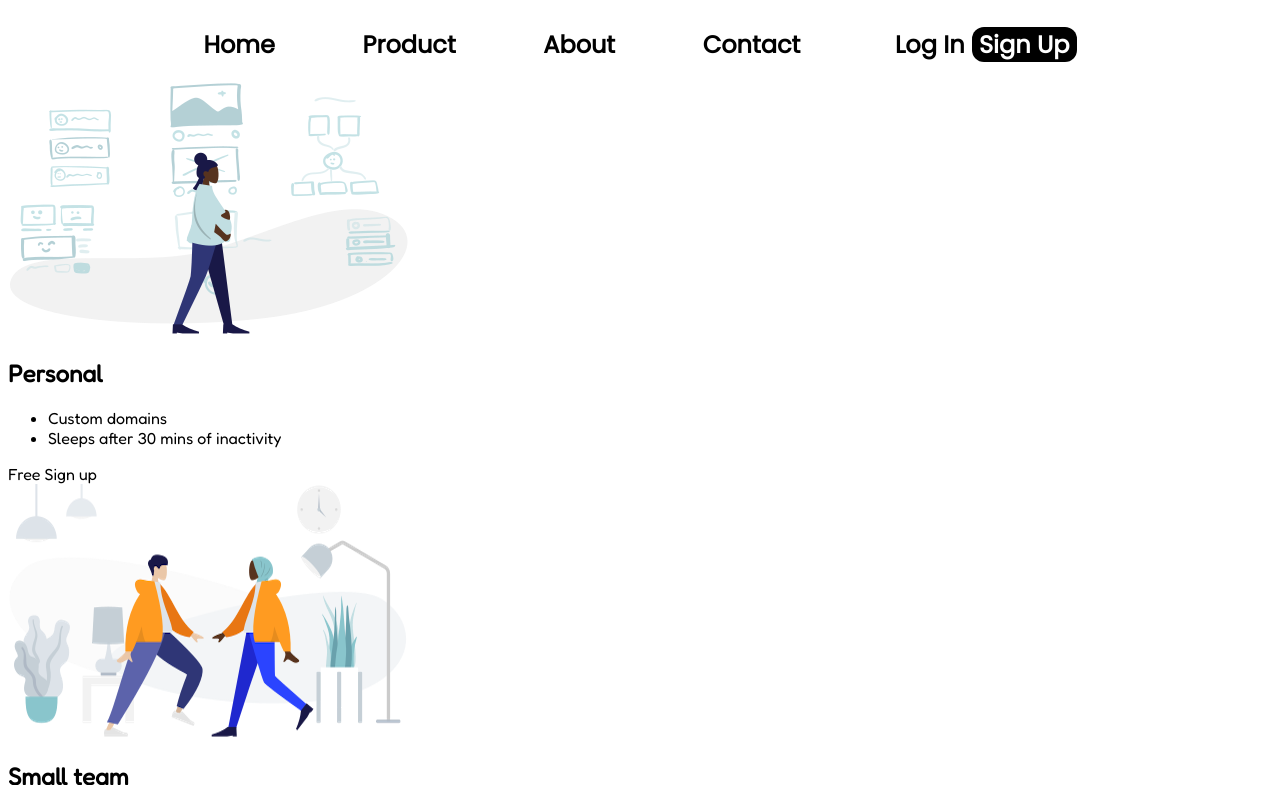
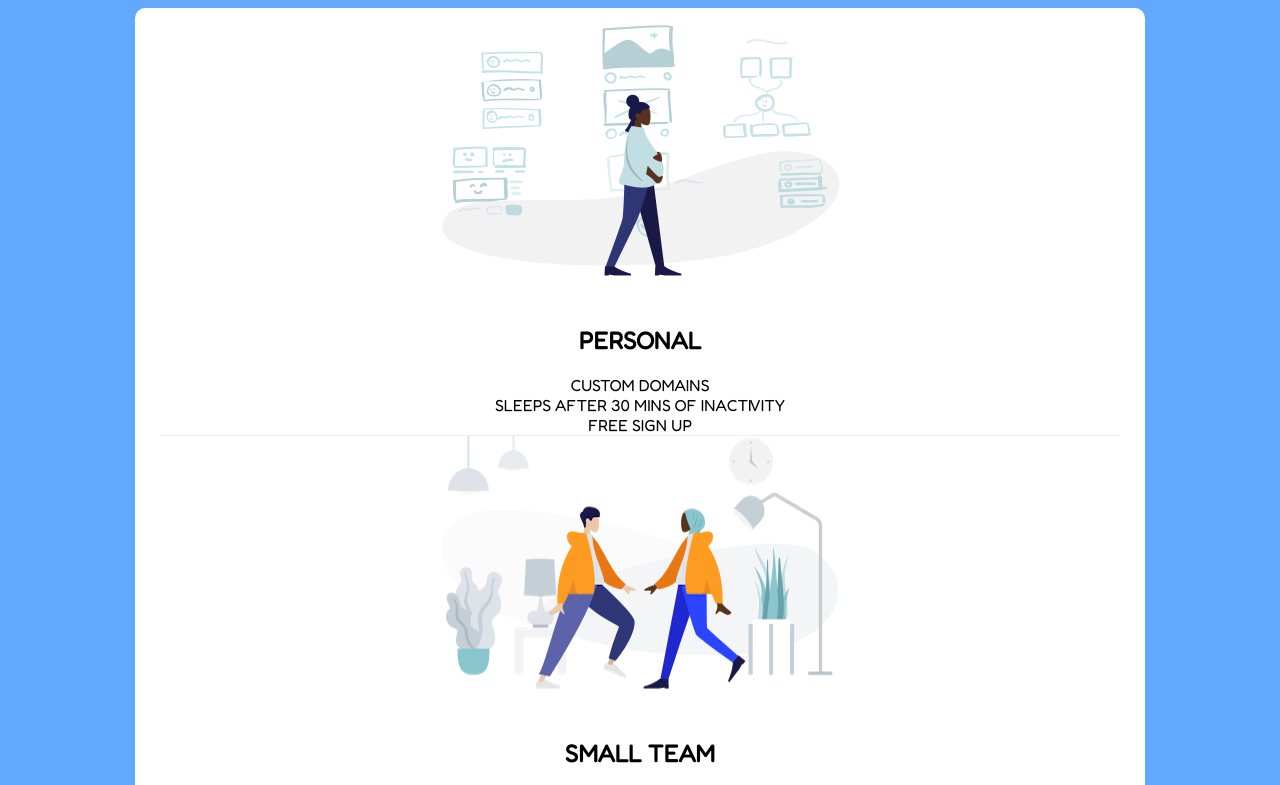
Before and after one commit to Cryxto/webdev, a plain HTML site: page pricingPanel/index.html in a window 1280 px wide. Shown: the top 785 px of the page. Drawn offline with Linux system fonts and the light colour scheme.

Commit message:
pricing panel belum jadi

```diff
--- a/pricingPanel/app.css
+++ b/pricingPanel/app.css
@@ -1,76 +1,50 @@
+html{
+    box-sizing: border-box;
+}
 body{
     font-family: 'Fredoka', sans-serif;
-}
-a{
-    color: black;
-    text-decoration: none;
-}
-h1{
-    text-align: center;
-    font-size: 6em;
-}
-nav{
-    font-size: 1.5em;
+    background-color: #60a9ff;
     display: flex;
     justify-content: center;
-    padding: 0.8em;
-    font-weight: bold;
-    font-family: 'Poppins', sans-serif;
-    /* border: 5px solid black; */
+    align-items: center;
+    /* flex-direction: column; */
+    min-height: 100vh;
 }
-a:hover{
-    color: #8b8b8b;
-    /* background-color: beige; */
-}
-div.User, #Home{
-    display: flex;
-    /* border: 1px solid black; */
-}
-a.Account{
-    /* border: 5px solid black; */
-    padding: 0 0.3em;
-    /* margin: 5px; */
-}
-ul.nav-bar, li.nav-bar-content{
-    /* border: 1px solid black; */
-    display:inline;
+/* div{
+    border: 2px solid black;
+
+} */
+ul,li{
+    list-style: none;
     margin: 0;
     padding: 0;
 }
-ul.nav-bar{
-    /* border: 5px solid black; */
-    flex: 1;
-    max-width: 50%;
+a{
+    text-decoration: none;
+    color: black;
+}
+.panel{
+    background-color: white;
     display: flex;
-    justify-content: space-evenly;
+    justify-content: center;
+    /* margin: 0 auto; */
+    border-radius: 10px;
+    padding: 15px 25px;
+    width: 100%;
+    max-width: 960px;
+    flex-direction: column;
+    text-align: center;
+    text-transform: uppercase;
+    /* border: 2px solid black; */
 }
-#signUp{
-    background-color: black;
-    display: flex;
-    border-radius: 0.5em;
-    /* padding-bottom: 0.15em; */
-    color: white;
+.pricing-plan{
+    border-bottom: 1px solid #e1f1ff;
 }
-#signUp:hover{
-    background-color: #4b4b4b;
+.pricing-plan:last-child{
+    border-bottom: none;
 }
+.pricing-img{
+    margin-bottom: 25px;
+    max-width: 100%;
 
-@media (max-width: 768px){
-    h1{
-        font-size: 4em;
-    }
-    nav, nav ul, nav a{
-        /* flex-direction: row;
-        align-items: center; */
-        font-size: 3vw;
-    }
-    /* nav ul{
-        flex-direction: column;
-        align-items: center;
-    } */
 }
-@media (max-width: 576px){
-    h1{
-        font-size: 3em;
-    }
-}
--- a/pricingPanel/index.html
+++ b/pricingPanel/index.html
@@ -14,7 +14,7 @@
 </head>
 
 <body>
-    <nav>
+    <!-- <nav>
         <a id="Home" href="#Home">Home</a>
         <ul class="nav-bar">
             <li class="nav-bar-content">
@@ -31,8 +31,8 @@
             <a class="Account" href="Log-In">Log In</a>
             <a class="Account" id="signUp" href="Sign-Up">Sign Up</a>
         </div>
-    </nav>
-    <section class="panel pricing-table">
+    </nav> -->
+    <div class="panel pricing-table">
         <div class="pricing-plan">
             <img src="icons/icon1.png" alt="" class="pricing-img">
             <h2 class="pricing-header">Personal</h2>
@@ -66,7 +66,7 @@
             <a href="#/" class="pricing-button">Free trial</a>
         </div>
 
-    </section>
+    </div>
 </body>
 
 </html>
```
